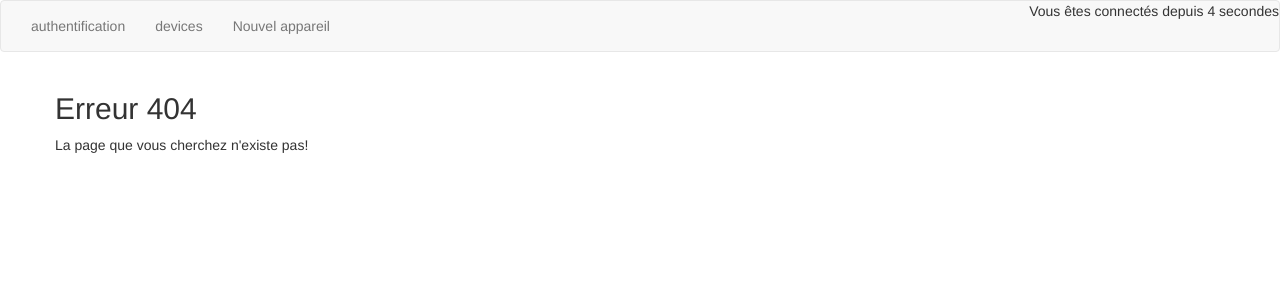
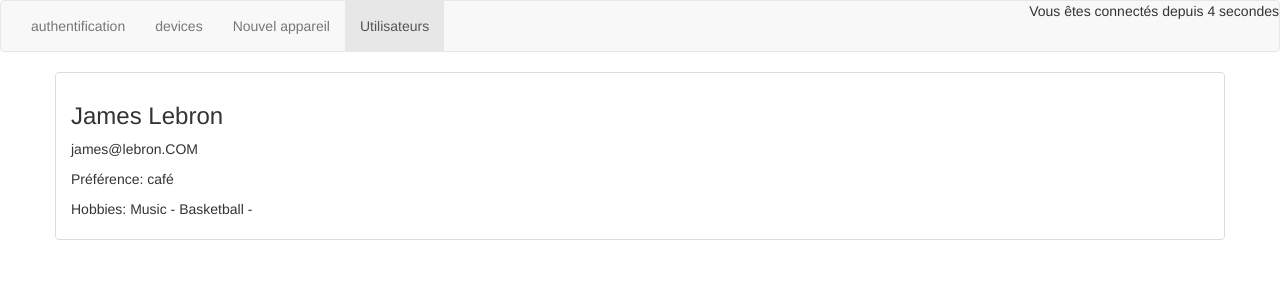
Before and after one commit to nsanzabandi-fiacre-clean-code-tutorials/angular-tutorial-second-app, an Angular app: page /users in a window 1280 px wide. Before the commit this address led to /not-found. Shown: the top 300 px of the page. Built offline with nearby package versions, Linux system fonts and the light colour scheme.

Commit message:
Added the navigation to users.

```diff
--- a/src/app/app.component.html
+++ b/src/app/app.component.html
@@ -10,6 +10,9 @@
       <li routerLinkActive="active">
         <a routerLink="deviceEdition">Nouvel appareil</a>
       </li>
+      <li routerLinkActive="active">
+          <a routerLink="users">Utilisateurs</a>
+        </li>
     </ul>
     <div class="navbar-right">
       <p>Vous êtes connectés depuis {{ secondes }} secondes</p>
--- /dev/null
+++ b/src/app/services/user.service.ts
@@ -0,0 +1,38 @@
+import { User } from '../models/users.model';
+import { Subject } from 'rxjs';
+
+export class UserService {
+
+    private users: User[] = [
+        {
+            firstName: "James",
+            lastName: "Lebron",
+            email: "james@lebron.COM",
+            drinkPreference: "café",
+            hobbies: [
+                "Music",
+                "Basketball"
+            ]
+        }
+    ];
+
+    userSubject = new Subject<User[]>();
+
+    /**
+     * Emits the users subject.
+     * @author fnsanzabandi
+     */
+    emitUsersSubject() {
+        this.userSubject.next(this.users.slice());
+    }
+
+    /**
+     * Adds a user.
+     * @param user
+     * @author fnsanzabandi
+     */
+    addUser(user: User) {
+        this.users.push(user);
+        this.emitUsersSubject();
+    }
+}
--- /dev/null
+++ b/src/app/user-list/user-list.component.html
@@ -0,0 +1,10 @@
+<ul class="list-group">
+  <li class="list-group-item" *ngFor="let user of users">
+    <h3>{{ user.firstName }} {{ user.lastName }}</h3>
+    <p>{{ user.email }}</p>
+    <p>Préférence: {{ user.drinkPreference }}</p>
+    <p *ngIf="user.hobbies && user.hobbies.length > 0"> Hobbies:
+      <span *ngFor="let hobby of user.hobbies"> {{ hobby}} - </span>
+    </p>
+  </li>
+</ul>
--- /dev/null
+++ b/src/app/user-list/user-list.component.ts
@@ -0,0 +1,31 @@
+import { Component, OnInit, OnDestroy } from '@angular/core';
+import { User } from '../models/users.model';
+import { Subscription } from 'rxjs';
+import { UserService } from '../services/user.service';
+
+@Component({
+  selector: 'app-user-list',
+  templateUrl: './user-list.component.html',
+  styleUrls: ['./user-list.component.css']
+})
+export class UserListComponent implements OnInit, OnDestroy {
+
+  users: User[];
+  userSubscription: Subscription;
+
+  constructor(private userService: UserService) { }
+
+  ngOnInit() {
+    this.userSubscription = this.userService.userSubject.subscribe(
+      (users: User[]) => {
+        this.users = users;
+      }
+    );
+    this.userService.emitUsersSubject();
+  }
+
+  ngOnDestroy() {
+    this.userSubscription.unsubscribe();
+  }
+
+}
```
Also changed, not shown: src/app/app.module.ts (+7 -2 lines), src/app/models/users.model.ts (added, +7 -0 lines), src/app/user-list/user-list.component.css (added), 1 other file (tests, documents, lock files or other folders).
